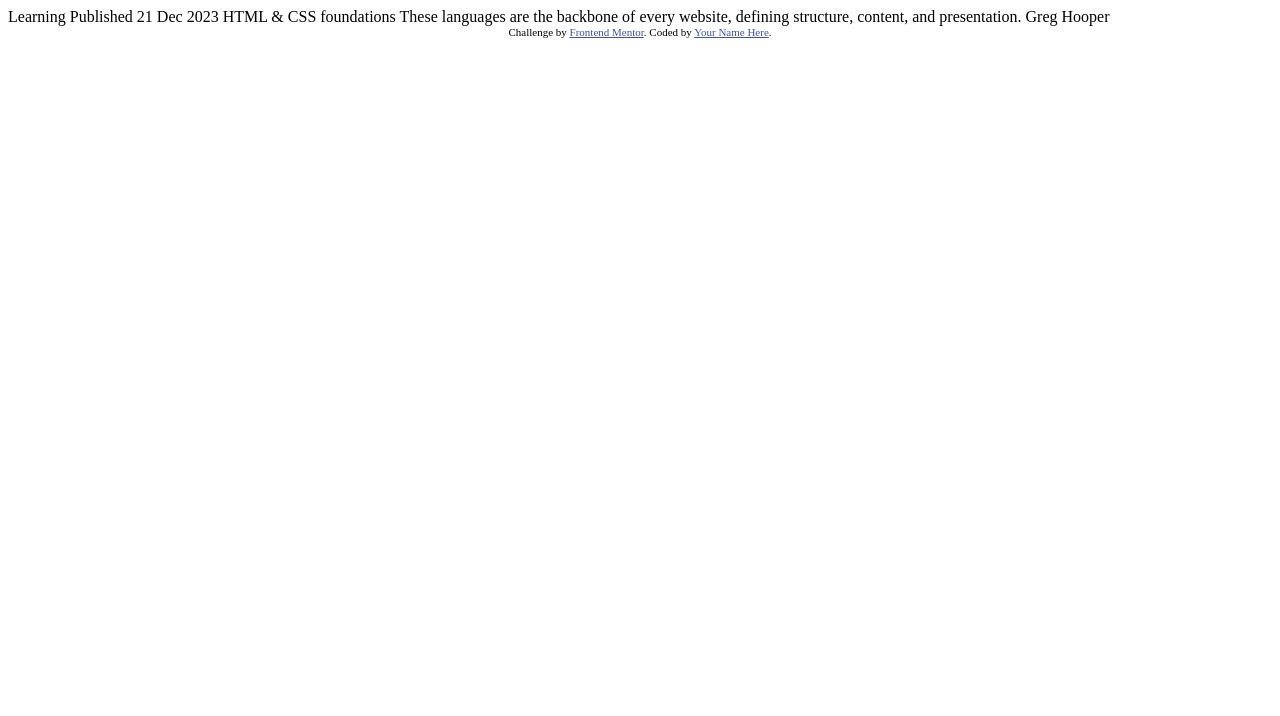
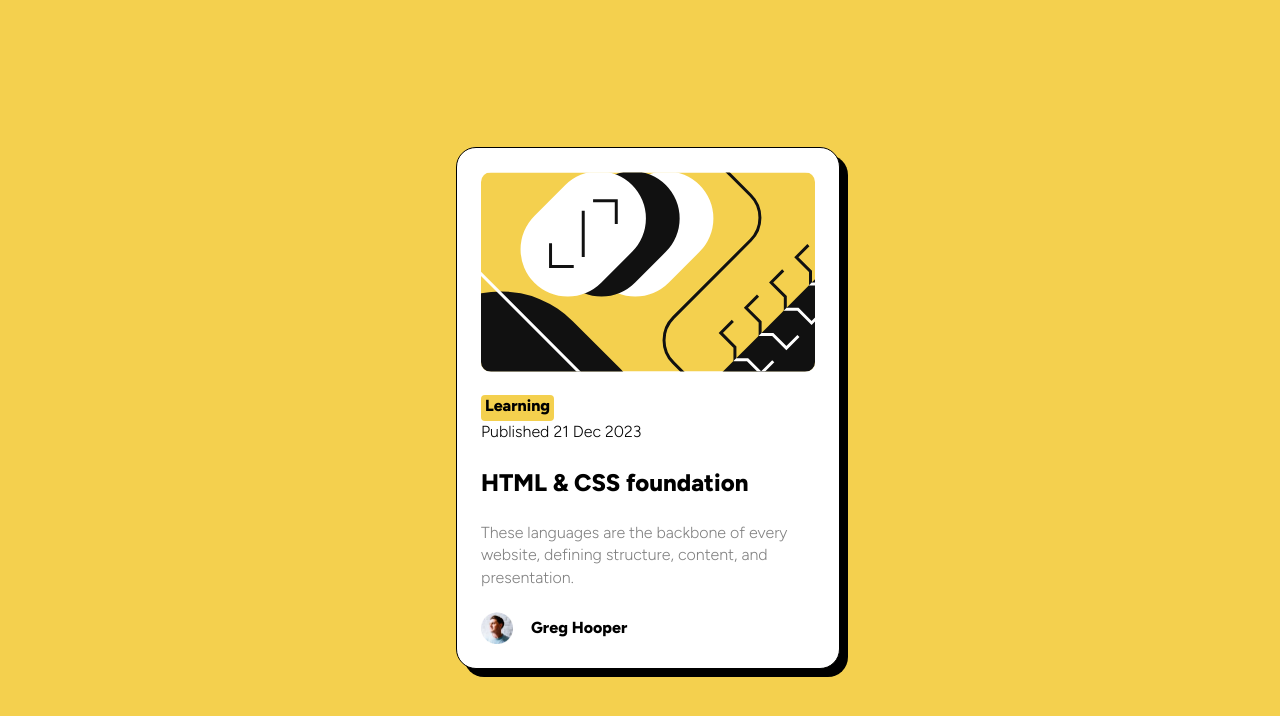
Before and after one commit to williamsjay49/blogPreviewCard, a plain HTML site: page index.html in a window 1280 px wide. Drawn offline with Linux system fonts and the light colour scheme.

Commit message:
finalCommit

```diff
--- /dev/null
+++ b/index.css
@@ -0,0 +1,121 @@
+@import url("https://fonts.googleapis.com/css2?family=Figtree:ital,wght@0,300..900;1,300..900&display=swap");
+
+/*----Generic styles begins */
+@layer base {
+  :root {
+    --base-size: 1rem;
+    --scale: 1.25;
+    --h1: calc(var(--h2) * var(--scale));
+    --h2: calc(var(--h3) * var(--scale));
+    --h3: calc(var(--h4) * var(--scale));
+    --h4: calc(var(--h5) * var(--scale));
+    --h5: calc(var(--h6) * var(--scale));
+    --h6: var(--base-size);
+    --h7: calc(var(--h6) / var(--scale));
+
+    /* colors */
+    /* primary */
+    --yellow: hsl(47, 88%, 63%);
+
+    /* neutral */
+    --white: hsl(0, 0%, 100%);
+    --grey: hsl(0, 0%, 50%);
+    --black: hsl(0, 0%, 7%);
+
+    /* fonts */
+    --sans-serif: "Figtree", sans-serif;
+  }
+  html {
+    box-sizing: border-box;
+  }
+  *,
+  *:before,
+  *:after {
+    box-sizing: inherit;
+  }
+
+  body {
+    font-family: var(--sans-serif);
+    background-color: var(--yellow);
+    line-height: 1.4;
+    padding: 2rem;
+    font-size: h6;
+
+    display: flex;
+    height: 100vh;
+    width: 100vw;
+  }
+  h1,
+  h2,
+  h3,
+  h4,
+  p {
+    margin: 0;
+  }
+  /*----Generic styles end */
+
+  section {
+    margin: auto;
+    background-color: var(--white);
+    width: 327px;
+    height: 509px;
+    padding: 24px;
+    border-radius: 20px;
+    box-shadow: 8px 8px;
+    border: 1px solid black;
+
+    /* flex-box mobile layout */
+    display: flex;
+    flex-direction: column;
+    justify-content: space-between;
+  }
+
+  section > img {
+    width: 100%;
+    object-fit: cover;
+    border-radius: 10px;
+  }
+  footer {
+    display: flex;
+    align-items: center;
+    justify-content: space-between;
+  }
+  footer > img {
+    width: 32px;
+    height: 32px;
+  }
+  footer > h2 {
+    flex: 0 85%;
+  }
+
+  h1,
+  h2 {
+    font-weight: 800;
+  }
+  h2,
+  h4 {
+    font-size: var(--h6);
+  }
+  h4 {
+    font-weight: 300;
+  }
+  p {
+    color: var(--grey);
+    font-weight: 300;
+  }
+
+  div > h2 {
+    width: 73px;
+    height: 26px;
+    text-align: center;
+    background-color: var(--yellow);
+    border-radius: 4px;
+  }
+}
+
+@media screen and (min-width: 768px) {
+  section {
+    width: 384px;
+    height: 522px;
+  }
+}
--- a/index.html
+++ b/index.html
@@ -1,34 +1,40 @@
 <!DOCTYPE html>
 <html lang="en">
   <head>
-  <meta charset="UTF-8">
-  <meta name="viewport" content="width=device-width, initial-scale=1.0"> <!-- displays site properly based on user's device -->
+    <meta charset="UTF-8" />
+    <meta name="viewport" content="width=device-width, initial-scale=1.0" />
+    <!-- displays site properly based on user's device -->
 
-  <link rel="icon" type="image/png" sizes="32x32" href="./assets/images/favicon-32x32.png">
+    <link
+      rel="icon"
+      type="image/png"
+      sizes="32x32"
+      href="./assets/images/favicon-32x32.png"
+    />
 
     <title>Frontend Mentor | Blog preview card</title>
+    <link rel="stylesheet" href="index.css" />
 
     <!-- Feel free to remove these styles or customise in your own stylesheet 👍 -->
-  <style>
-    .attribution { font-size: 11px; text-align: center; }
-    .attribution a { color: hsl(228, 45%, 44%); }
-  </style>
   </head>
   <body>
+    <section>
+      <img src="./assets/images/illustration-article.svg" alt="cover-photo" />
 
-  Learning
+      <div>
+        <h2>Learning</h2>
+        <h4>Published 21 Dec 2023</h4>
+      </div>
+      <h1>HTML & CSS foundation</h1>
+      <p>
+        These languages are the backbone of every website, defining structure,
+        content, and presentation.
+      </p>
 
-  Published 21 Dec 2023
-
-  HTML & CSS foundations
-
-  These languages are the backbone of every website, defining structure, content, and presentation.
-
-  Greg Hooper
-
-  <div class="attribution">
-    Challenge by <a href="https://www.frontendmentor.io?ref=challenge" target="_blank">Frontend Mentor</a>.
-    Coded by <a href="#">Your Name Here</a>.
-  </div>
+      <footer>
+        <img src="./assets/images/image-avatar.webp" alt="author-img" />
+        <h2>Greg Hooper</h2>
+      </footer>
+    </section>
   </body>
 </html>
```
Also changed, not shown: 1 other file. Lines whose indentation alone changed are shown as unchanged.
